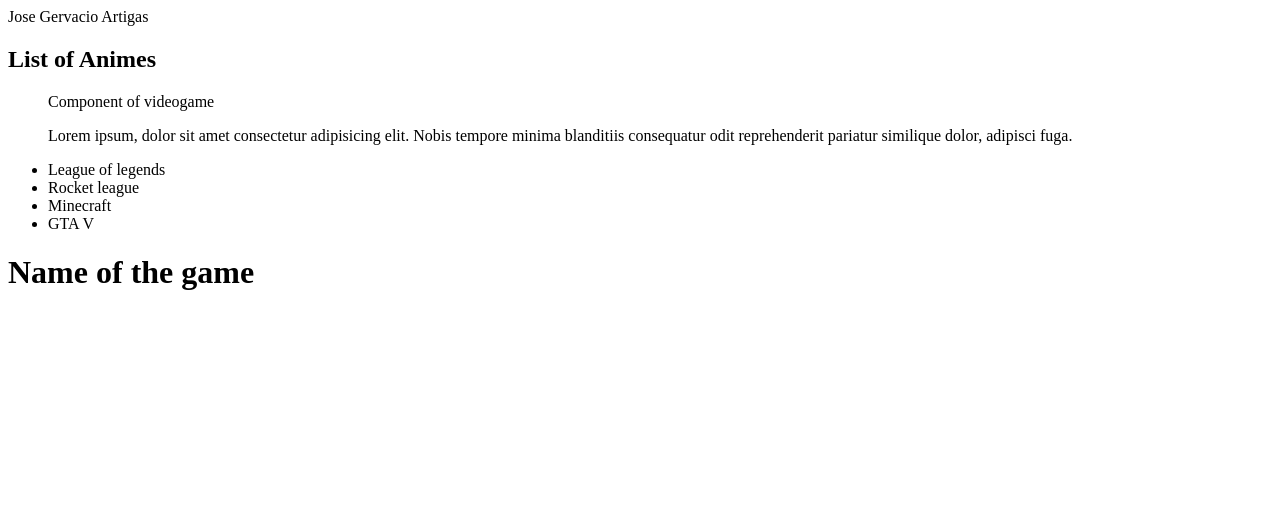
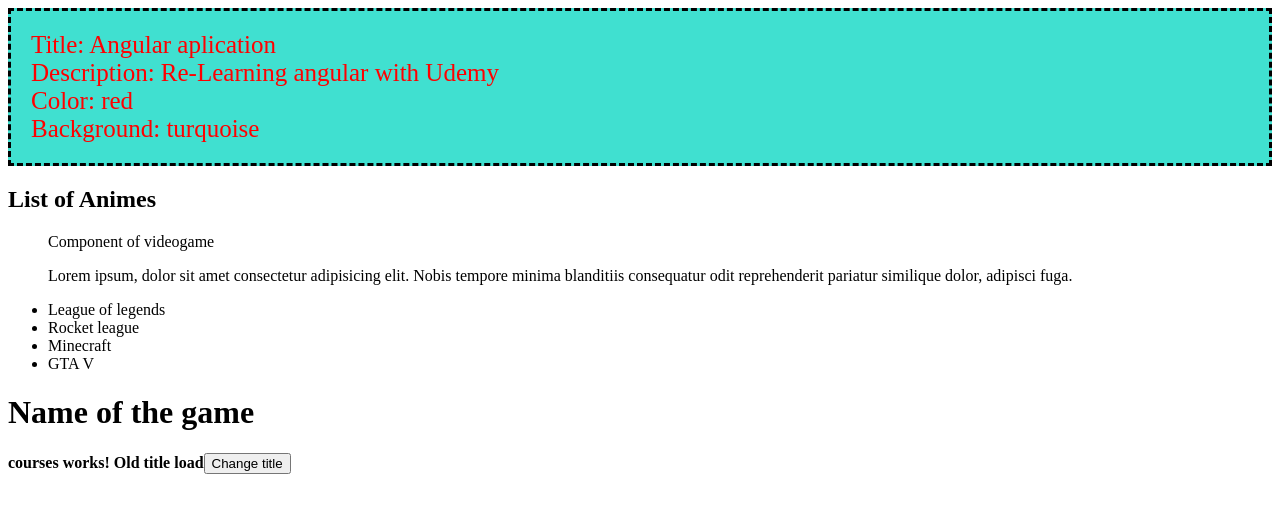
Before and after one commit to finalstory2/DevelopmentJS-Angular, an Angular app in the folder Angular-bases/: page / in a window 1280 px wide. Shown: the top 512 px of the page. Built offline with nearby package versions, Linux system fonts and the light colour scheme.

Commit message:
Using ng

```diff
--- a/Angular-bases/src/app/app.component.html
+++ b/Angular-bases/src/app/app.component.html
@@ -1,7 +1,18 @@
-<div>
-    {{ title }}
+<div [ngStyle]="{'background': background,
+            'color': color,
+            'padding': '20px',
+            'font-size': '25px',
+            'border': '3px dashed black'}">
+    Title: {{ title }}
+    <br> Description: {{description}}
+    <br> Color: {{color}}
+    <br> Background: {{background}}
 </div>
 <videogame>
 </videogame>
 
-<game></game>
+<game>
+</game>
+
+<CoursesComponent>
+</CoursesComponent>
--- a/Angular-bases/src/app/app.component.ts
+++ b/Angular-bases/src/app/app.component.ts
@@ -1,4 +1,5 @@
 import { Component } from '@angular/core';
+import { config } from './models/config';
 
 @Component({
   selector: 'app-root',
@@ -6,5 +7,15 @@ import { Component } from '@angular/core';
   styleUrls: ['./style.css']
 })
 export class AppComponent {
-  title = 'Jose Gervacio Artigas';
+  public title = 'Jose Gervacio Artigas';
+  public description: string;
+  public color: string;
+  public background: string;
+
+  constructor() {
+    this.title = config.title;
+    this.background = config.background;
+    this.color = config.color;
+    this.description = config.description;
+  }
 }
--- a/Angular-bases/src/app/app.module.ts
+++ b/Angular-bases/src/app/app.module.ts
@@ -1,7 +1,8 @@
 import { BrowserModule } from '@angular/platform-browser';
 import { NgModule } from '@angular/core';
 import { VideogameComponent } from './videogame/videogame.component';
-import { Game } from './game/game.component'
+import { Game } from './game/game.component';
+import { CoursesComponent } from './courses/courses.component';
 
 import { AppRoutingModule } from './app-routing.module';
 import { AppComponent } from './app.component';
@@ -10,7 +11,8 @@ import { AppComponent } from './app.component';
   declarations: [
     AppComponent,
     VideogameComponent,
-    Game
+    Game,
+    CoursesComponent
 
   ],
   imports: [
--- /dev/null
+++ b/Angular-bases/src/app/courses/courses.component.html
@@ -0,0 +1,2 @@
+<strong>courses works! {{ title }}</strong>
+<button (click)='change_title()'>Change title</button>
--- /dev/null
+++ b/Angular-bases/src/app/courses/courses.component.ts
@@ -0,0 +1,35 @@
+import { Component, OnInit, DoCheck, OnDestroy} from '@angular/core';
+
+@Component({
+  selector: 'CoursesComponent',
+  templateUrl: './courses.component.html',
+  styleUrls: ['./courses.component.scss']
+})
+export class CoursesComponent implements OnInit, DoCheck, OnDestroy {
+
+  public title = 'Old title load';
+
+  constructor() { }
+
+  ngOnInit(): void {
+    // console.log('OnInit');
+  }
+
+  ngDoCheck(): void {
+    //Called every time that the input properties of a component or a directive are checked. Use it to extend change detection by performing a custom check.
+    //Add 'implements DoCheck' to the class.
+    console.log('Change made successfully')
+  }
+
+  change_title(){
+    this.title = 'New title load';
+
+  }ngOnDestroy(): void {
+    //Called once, before the instance is destroyed.
+    //Add 'implements OnDestroy' to the class.
+
+  }
+
+  on
+
+}
--- /dev/null
+++ b/Angular-bases/src/app/models/config.ts
@@ -0,0 +1,6 @@
+export var config = {
+    color: 'red',
+    background: 'turquoise',
+    title: 'Angular aplication',
+    description: 'Re-Learning angular with Udemy'
+};
```
Also changed, not shown: Angular-bases/src/app/courses/courses.component.scss (added), 2 other files (tests, documents, lock files or other folders).
